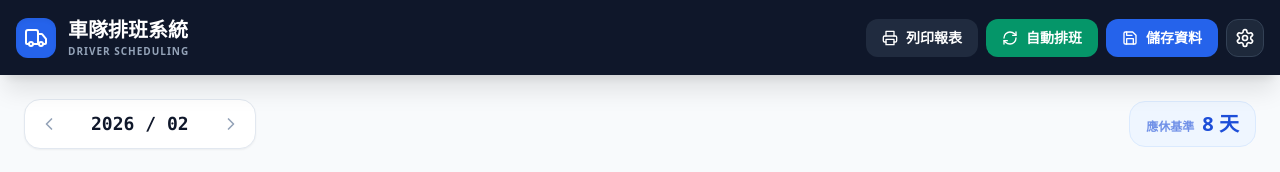
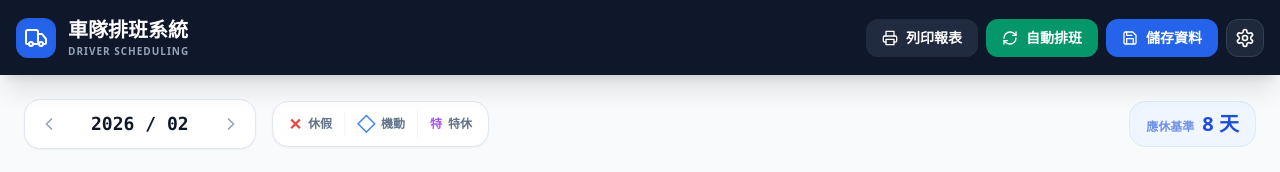
Before and after one commit to jeterh/DriverSchedulingCalendar, a React (Vite) app: page / in a window 1280 px wide. Shown: the top 172 px of the page. Built offline with nearby package versions, Linux system fonts and the light colour scheme.

Commit message:
新增 視覺化狀態
休假 (✕)：紅色叉號。
機動 (◇)：藍色菱形。
特休 (特)：紫色文字。

```diff
--- a/src/DriverSchedulingCalendar.jsx
+++ b/src/DriverSchedulingCalendar.jsx
@@ -170,77 +170,21 @@ export default function App() {
 
         /* 強化列印樣式：補足外邊框 */
         @media print {
-          @page {
-            size: A4 landscape;
-            margin: 1cm 0.6cm;
-          }
-
+          @page { size: A4 landscape; margin: 1cm 0.6cm; }
           header, .no-print { display: none !important; }
-
-          body {
-            background: white !important;
-            margin: 0 !important;
-            padding: 0 !important;
-            -webkit-print-color-adjust: exact !important;
-            print-color-adjust: exact !important;
-          }
-
-          main {
-            padding: 0 !important;
-            margin: 0 !important;
-            max-width: 100% !important;
-          }
-
-          .print-title {
-            display: block !important;
-            text-align: center;
-            font-size: 18pt;
-            font-weight: bold;
-            margin-bottom: 5px;
-            color: black;
-          }
-
-          .print-legend {
-            display: flex !important;
-            justify-content: center;
-            gap: 20px;
-            font-size: 9pt;
-            margin-bottom: 10px;
-            color: #333;
-          }
-
+          body { background: white !important; margin: 0 !important; padding: 0 !important; -webkit-print-color-adjust: exact !important; print-color-adjust: exact !important; }
+          main { padding: 0 !important; margin: 0 !important; max-width: 100% !important; }
+          .print-title { display: block !important; text-align: center; font-size: 18pt; font-weight: bold; margin-bottom: 5px; color: black; }
+          .print-legend { display: flex !important; justify-content: center; gap: 20px; font-size: 9pt; margin-bottom: 10px; color: #333; }
           .bg-white { border: none !important; box-shadow: none !important; }
           .overflow-x-auto { overflow: visible !important; }
-
-          /* 表格最外層強化邊框 */
-          table {
-            width: 100% !important;
-            table-layout: fixed !important;
-            border-collapse: collapse !important;
-            font-size: 7.5pt !important;
-            border: 1px solid #333 !important;
-            box-sizing: border-box !important;
-          }
-
-          th, td {
-            border: 0.5pt solid #666 !important;
-            padding: 2px 0 !important;
-            height: 22pt !important;
-            text-align: center !important;
-          }
-
-          /* 寬度分配 */
+          table { width: 100% !important; table-layout: fixed !important; border-collapse: collapse !important; font-size: 7.5pt !important; border: 1px solid #333 !important; box-sizing: border-box !important; }
+          th, td { border: 0.5pt solid #666 !important; padding: 2px 0 !important; height: 22pt !important; text-align: center !important; }
           .col-name { width: 55pt !important; }
           .col-plate { width: 60pt !important; }
           .col-type { width: 45pt !important; }
           .col-stat { width: 30pt !important; }
-
-          .sticky {
-            position: static !important;
-            background: transparent !important;
-            box-shadow: none !important;
-          }
-
+          .sticky { position: static !important; background: transparent !important; box-shadow: none !important; }
           .text-red-500 { color: #cc0000 !important; }
           .text-blue-500 { color: #0000cc !important; }
           .bg-orange-50 { background-color: #fff9f5 !important; }
@@ -255,21 +199,14 @@ export default function App() {
         .col-stat { width: 60px; min-width: 60px; }
         .col-date { width: 40px; min-width: 40px; }
 
-        /* 網頁版鎖定邏輯 */
-        @media (min-width: 640px) {
+        /* 網頁版及手機版鎖定邏輯 */
         .sticky-header { position: sticky; top: 0; z-index: 45; }
         .sticky-left-1 { position: sticky; left: 0; z-index: 40; }
         .sticky-left-2 { position: sticky; left: 80px; z-index: 40; }
-        }
 
-        /* 手機版本 RWD：上下滑動時鎖定標題與姓名車號，但左右滑動時車型不鎖定 */
         @media (max-width: 639px) {
-            .sticky-header { position: sticky; top: 0; z-index: 45; }
-            /* 姓名鎖定 */
-            .sticky-left-1 { position: sticky; left: 0; z-index: 40; }
-            /* 車號鎖定 (緊鄰姓名) */
-            .sticky-left-2 { position: sticky; left: 80px; z-index: 40; }
-            /* 車型在此模式不設 sticky */
+            /* 手機版：車型不再設 sticky，會隨頁面左移捲動 */
+            .col-type-cell { position: static !important; }
         }
       `}</style>
 
@@ -341,13 +278,34 @@ export default function App() {
       </div>
 
       <main className="p-4 sm:p-6 max-w-screen-2xl mx-auto">
-        <div className="flex items-center justify-between mb-6 no-print">
+        {/* 控制列：包含月份選擇與狀態說明 */}
+        <div className="flex flex-col md:flex-row md:items-center justify-between mb-6 gap-4 no-print">
+          <div className="flex items-center gap-4 flex-wrap">
+            {/* 月份選擇 */}
             <div className="flex items-center gap-2 bg-white p-1.5 rounded-2xl shadow-sm border border-slate-200">
               <button onClick={() => setCurrentDate(new Date(year, month - 1))} className="p-2 hover:bg-slate-50 rounded-xl transition"><ChevronDown className="rotate-90 text-slate-400" size={20}/></button>
               <span className="text-lg font-black font-mono px-4">{year} / {String(month + 1).padStart(2, '0')}</span>
               <button onClick={() => setCurrentDate(new Date(year, month + 1))} className="p-2 hover:bg-slate-50 rounded-xl transition"><ChevronDown className="-rotate-90 text-slate-400" size={20}/></button>
             </div>
-          <div className="bg-blue-50 text-blue-700 px-4 py-2 rounded-2xl border border-blue-100">
+
+            {/* 視覺化狀態說明 (Legend) - 補回位置 */}
+            <div className="flex items-center gap-3 bg-white p-2 px-4 rounded-2xl border border-slate-200 shadow-sm text-xs font-bold">
+              <div className="flex items-center gap-1.5 border-r border-slate-100 pr-3">
+                <span className="text-red-500 text-base">✕</span>
+                <span className="text-slate-500">休假</span>
+              </div>
+              <div className="flex items-center gap-1.5 border-r border-slate-100 pr-3">
+                <span className="text-blue-500 text-lg">◇</span>
+                <span className="text-slate-500">機動</span>
+              </div>
+              <div className="flex items-center gap-1.5">
+                <span className="text-purple-500">特</span>
+                <span className="text-slate-500">特休</span>
+              </div>
+            </div>
+          </div>
+
+          <div className="bg-blue-50 text-blue-700 px-4 py-2 rounded-2xl border border-blue-100 self-start md:self-center">
             <span className="text-xs font-bold uppercase mr-2 opacity-60">應休基準</span>
             <span className="text-xl font-black">{totalHolidaysInMonth} 天</span>
           </div>
@@ -358,14 +316,14 @@ export default function App() {
             <table className="w-full border-collapse">
               <thead>
                 <tr className="bg-slate-50 border-b border-slate-200 sticky-header">
-                  {/* 姓名 - 始終鎖定 */}
+                  {/* 姓名 - 鎖定 */}
                   <th className="col-name p-3 sticky-left-1 bg-slate-50 z-30 border-r text-left font-black text-slate-400 text-[10px] uppercase tracking-wider shadow-[1px_0_0_0_#e2e8f0]">姓名</th>
 
-                  {/* 車號 - 始終鎖定 (與姓名互換位置) */}
+                  {/* 車號 - 鎖定 */}
                   <th className="col-plate p-3 sticky-left-2 bg-slate-50 z-30 border-r text-left font-black text-slate-400 text-[10px] uppercase tracking-wider shadow-[1px_0_0_0_#e2e8f0]">車號</th>
 
                   {/* 車型 - 手機版不鎖定 */}
-                  <th className="col-type p-3 bg-slate-50 border-r text-left font-black text-slate-400 text-[10px] uppercase tracking-wider">車型</th>
+                  <th className="col-type p-3 bg-slate-50 border-r text-left font-black text-slate-400 text-[10px] uppercase tracking-wider col-type-cell">車型</th>
 
                   {calendarDays.map(d => (
                     <th key={d.date} className={`col-date p-1 border-r text-center ${d.isWeekend ? 'bg-orange-50/50' : ''}`}>
@@ -381,18 +339,18 @@ export default function App() {
                   let offCount = 0;
                   return (
                     <tr key={driver.id} className="hover:bg-slate-50/50 transition-colors">
-                      {/* 姓名欄位 */}
-                      <td className="col-name p-3 font-bold sticky-left-1 bg-white z-20 border-r text-slate-700 whitespace-nowrap overflow-hidden shadow-[1px_0_0_0_#f1f5f9]">
+                      {/* 姓名欄位 - 鎖定 */}
+                      <td className="col-name p-3 font-bold sticky-left-1 bg-white z-20 border-r text-slate-700 whitespace-nowrap shadow-[1px_0_0_0_#f1f5f9]">
                         {driver.name.split('(')[0]}
                       </td>
 
-                      {/* 車號欄位 (互換) */}
+                      {/* 車號欄位 - 鎖定 */}
                       <td className="col-plate p-3 font-mono text-slate-400 sticky-left-2 bg-white z-20 border-r text-[10px] shadow-[1px_0_0_0_#f1f5f9]">
                         {driver.carPlate}
                       </td>
 
-                      {/* 車型欄位 (互換 & 手機版不鎖定) */}
-                      <td className="col-type p-3 text-slate-400 font-bold bg-white border-r text-[10px]">
+                      {/* 車型欄位 - 手機版不鎖定 */}
+                      <td className="col-type p-3 text-slate-400 font-bold bg-white border-r text-[10px] col-type-cell">
                         {driver.carType}
                       </td>
 
@@ -408,7 +366,7 @@ export default function App() {
                             <div className="flex items-center justify-center w-full h-full">
                               {s === STATUS.OFF && <span className="text-red-500 font-black text-base">✕</span>}
                               {s === STATUS.MOBILE && <span className="text-blue-500 font-black text-lg">◇</span>}
-                              {s === STATUS.SPECIAL && <span className="bg-purple-500 text-white text-[9px] px-1 rounded font-bold">特</span>}
+                              {s === STATUS.SPECIAL && <span className="text-purple-600 font-black text-[12px]">特</span>}
                             </div>
                           </td>
                         );
```
Lines whose indentation alone changed are shown as unchanged.
